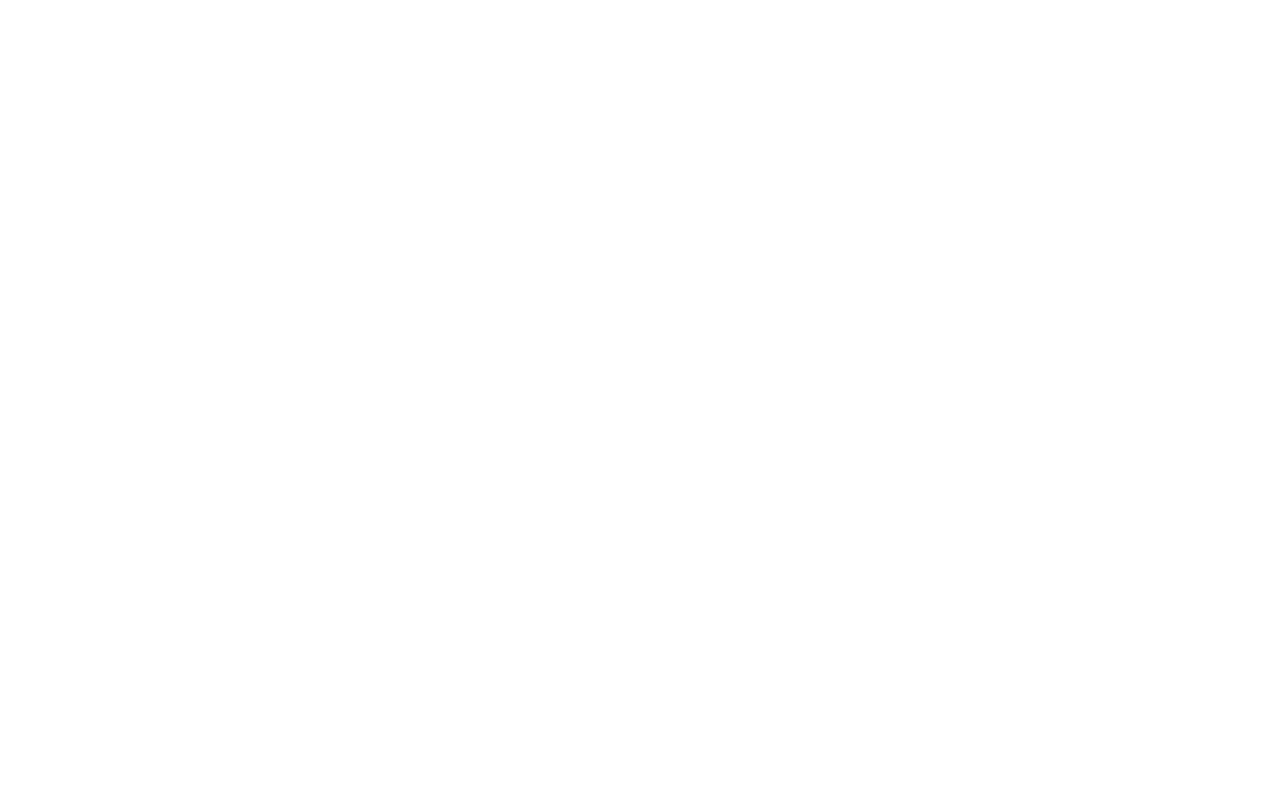
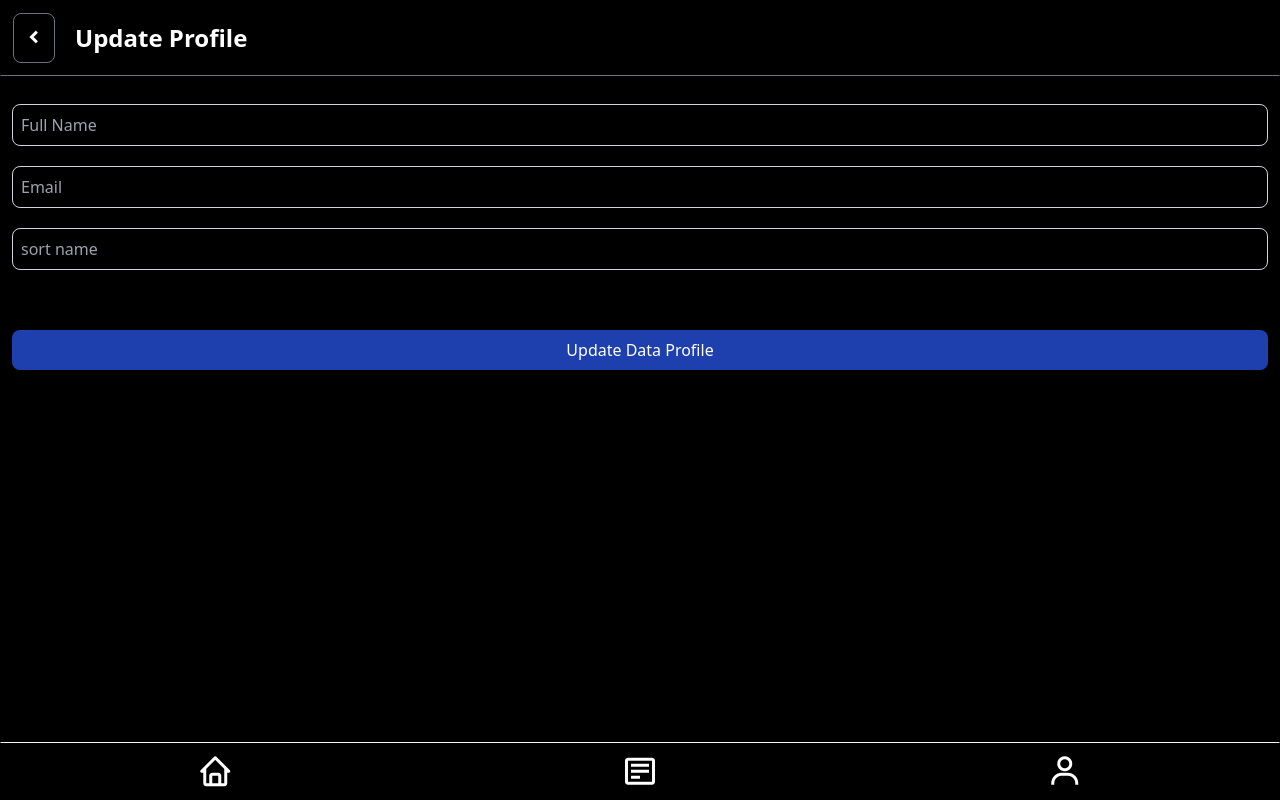
Before and after one commit to adhinnnugroho/SITIKET, a React (Vite) app: page /update-profile in a window 1280 px wide. Before the commit this address had no page. Built offline with nearby package versions, Linux system fonts and the light colour scheme.

Commit message:
refactor: ui profile

```diff
--- a/src/App.tsx
+++ b/src/App.tsx
@@ -5,6 +5,8 @@ import ProfilePage from 'pages/profile/ProfilePage';
 import TiketPage from 'pages/tiket/TiketPage';
 import PesawatActions from 'pages/menu/pesawat/PesawatActions';
 import KeretaActions from 'pages/menu/kereta/KeretaActions';
+import ChangePassword from 'pages/profile/CrudPage/ChangePassword';
+import UpdateProfile from 'pages/profile/CrudPage/UpdateProfile';
 
 
 function App() {
@@ -16,6 +18,8 @@ function App() {
         <Route path="/ticket" element={<TiketPage />} />
         <Route path="/pesan-tiket-pesawat" element={<PesawatActions />} />
         <Route path="/pesan-tiket-kereta" element={<KeretaActions />} />
+        <Route path="/update-profile" element={<UpdateProfile />} />
+        <Route path="/change-password" element={<ChangePassword />} />
       </Routes>
     </Router>
   )
--- a/src/components/ComponentManagement.ts
+++ b/src/components/ComponentManagement.ts
@@ -6,6 +6,7 @@ import InfoCard from "./card/InfoCard"
 import HotelCard from "./card/hotel/HotelCard"
 import NotFoundSection from "./section/NotFoundSection"
 import PesanCard from "components/card/PesanCard"
+import SimpleInput from "./input/SimpleInput"
 
 const ComponentManagement = {
     Header,
@@ -15,7 +16,8 @@ const ComponentManagement = {
     InfoCard,
     HotelCard,
     NotFoundSection,
-    PesanCard
+    PesanCard,
+    SimpleInput
 }
 
 export default ComponentManagement
--- /dev/null
+++ b/src/components/input/SimpleInput.tsx
@@ -0,0 +1,14 @@
+type SimpleInputProps = {
+    type?: string,
+    placeholder?: string,
+    className?: string
+}
+
+
+const SimpleInput = ({ type = 'text', placeholder = 'Full Name', className = '' }: SimpleInputProps) => {
+    return (
+        <input type={type} className={`w-full p-2 mb-5 border border-gray-300 bg-transparent rounded-lg ${className}`} placeholder={placeholder} />
+    )
+}
+
+export default SimpleInput
--- /dev/null
+++ b/src/pages/profile/CrudPage/ChangePassword.tsx
@@ -0,0 +1,7 @@
+const ChangePassword = () => {
+    return (
+        <div>ChangePassword</div>
+    )
+}
+
+export default ChangePassword
--- /dev/null
+++ b/src/pages/profile/CrudPage/UpdateProfile.tsx
@@ -0,0 +1,41 @@
+import ComponentManagement from "components/ComponentManagement"
+import MainLayout from "layouts/MainLayout"
+import { Link } from "react-router-dom"
+const UpdateProfile = () => {
+    return (
+        <MainLayout title="SETTING - SITIKET">
+            <div className="h-screen ">
+                <div className="border border-transparent border-b-gray-500">
+                    <div className="w-full p-3 ">
+                        <div className="flex flex-wrap gap-5">
+                            <Link to={"/profile"}>
+                                <div className="border border-gray-500 p-2 flex justify-center items-center w-30 h-30 rounded-lg">
+                                    <i className='bx bx-chevron-left text-2xl font-bold'></i>
+                                </div>
+                            </Link>
+                            <div className="flex justify-center items-center">
+                                <h1 className="text-2xl font-semibold ">
+                                    Update Profile
+                                </h1>
+                            </div>
+                        </div>
+                    </div>
+                </div>
+
+
+                <div className="mt-4 p-3">
+                    <ComponentManagement.SimpleInput />
+                    <ComponentManagement.SimpleInput placeholder="Email" type="email" />
+                    <ComponentManagement.SimpleInput placeholder="sort name" />
+
+                    <button className="w-full bg-blue-800 text-white p-2 mt-10 rounded-lg">
+                        Update Data Profile
+                    </button>
+                </div>
+
+            </div>
+        </MainLayout >
+    )
+}
+
+export default UpdateProfile
--- a/src/pages/profile/ProfilePage.tsx
+++ b/src/pages/profile/ProfilePage.tsx
@@ -9,8 +9,8 @@ const ProfilePage = () => {
             <ComponentManagement.Header title="Setting" link={'/'} />
             <div className="mb-[1] pb-20">
                 <ComponentManagement.InfoCard title="Profile">
-                    <ComponentManagement.ProfileCard icon={'user'} title={'Update Profile'} />
-                    <ComponentManagement.ProfileCard icon={'lock'} title={'Change Password'} />
+                    <ComponentManagement.ProfileCard icon={'user'} title={'Update Profile'} link="/update-profile" />
+                    <ComponentManagement.ProfileCard icon={'lock'} title={'Change Password'} link="/change-password" />
                     <ComponentManagement.ProfileCard icon={'mobile-alt'} title={'Versi Application'} />
                 </ComponentManagement.InfoCard>
 
```
